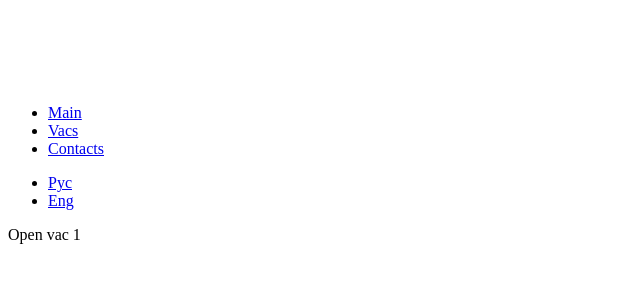
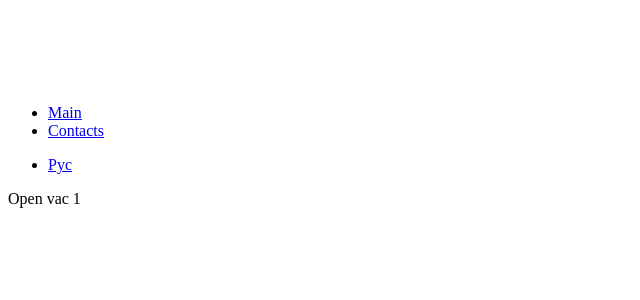
Before and after one commit to ivan-placid/mryazanov, a Jekyll site: the page built from _posts/eng/2017-01-02-vac1.md, in a window 1280 px wide. Shown: the top 300 px of the page, without its empty margins (0-640 px from the left). Built offline with Jekyll 4.4.1, drawn with Linux system fonts in a browser that asks for light colours.

Commit message:
removed some links from nav-eng

```diff
--- a/_includes/nav-eng.html
+++ b/_includes/nav-eng.html
@@ -1,12 +1,10 @@
 <nav>
     <ul>
         <li><a href="{{ site.baseurl }}/eng/">Main</a></li>
-        <li><a href="{{ site.baseurl }}/eng/vacancies.html">Vacs</a></li>
         <li><a href="{{ site.baseurl }}/eng/contacts.html">Contacts</a></li>
     </ul>
 
     <ul>
         <li><a href="{{ site.baseurl }}/">Рус</a></li>
-        <li><a href="{{ site.baseurl }}/eng/">Eng</a></li>
     </ul>
 </nav>
```
